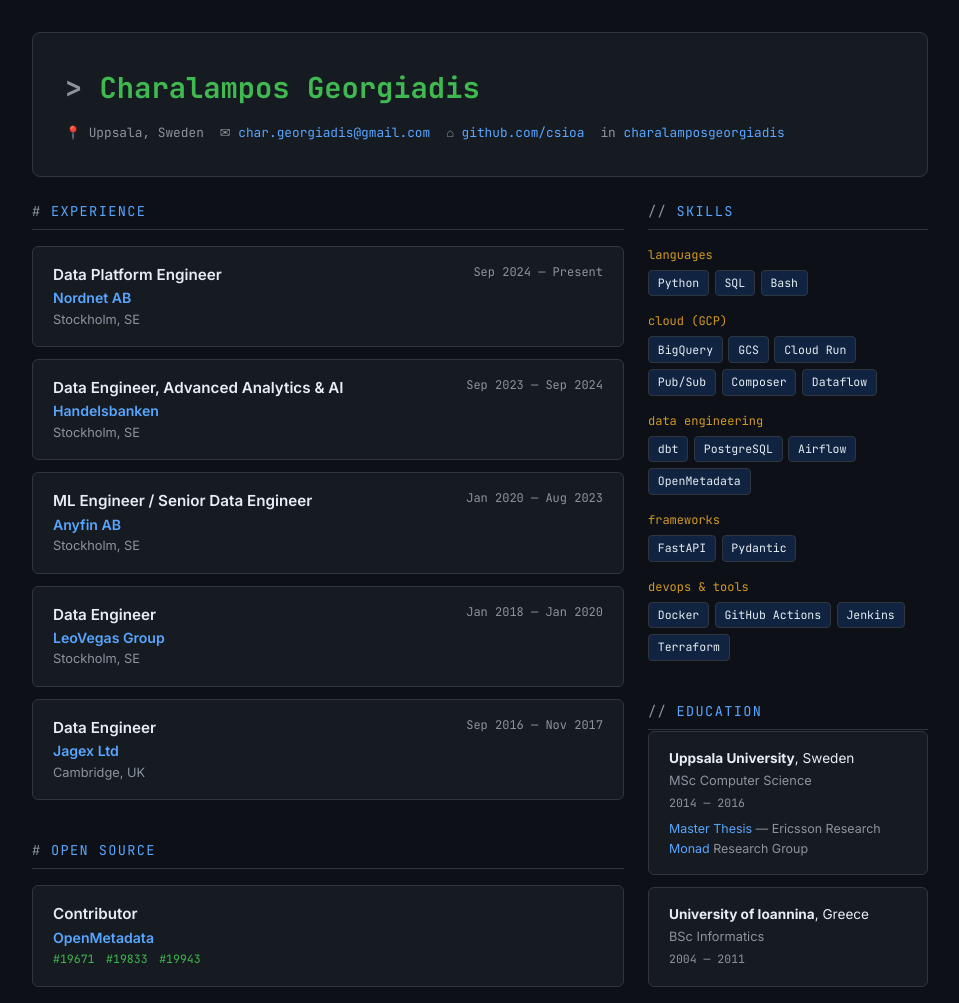
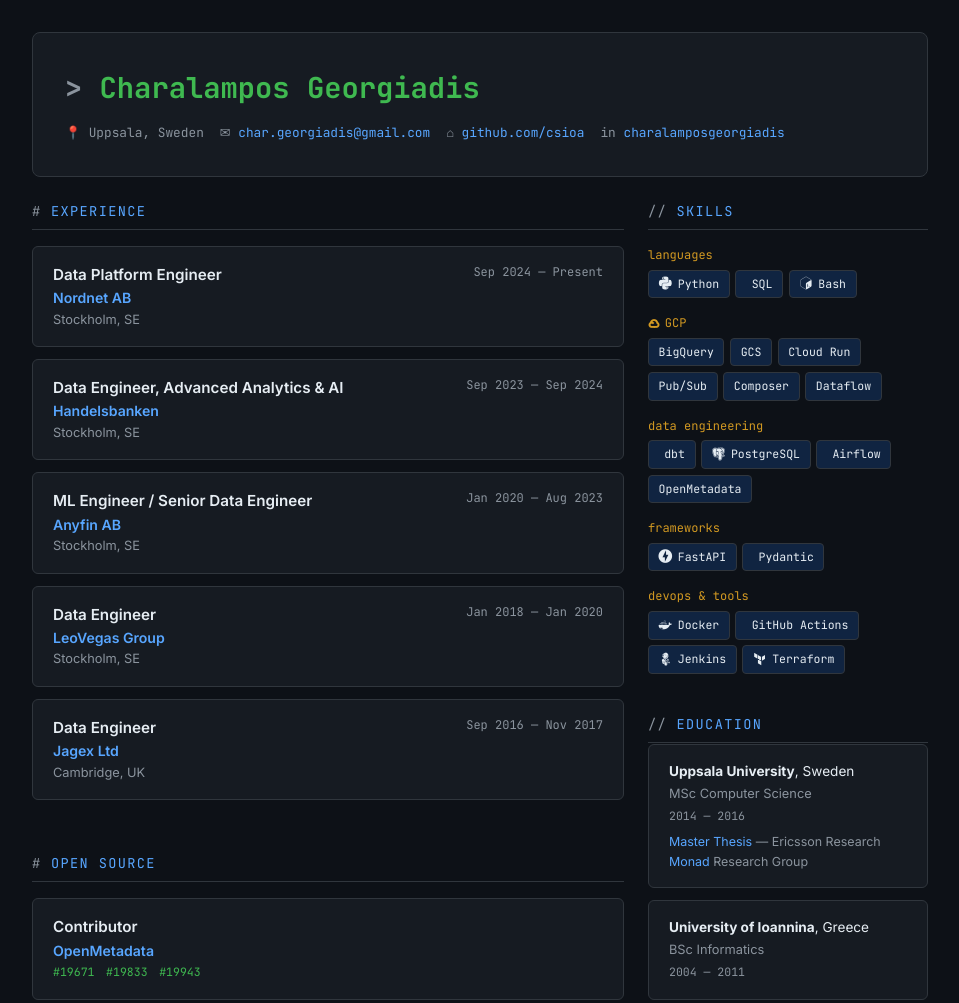
Before and after one commit to csioa/cgcv, a plain HTML site: page index.html in a window 1280 px wide. Shown: the whole page, without its empty margins (160-1119 px from the left). Drawn offline with nearby package versions, Linux system fonts and the light colour scheme.

Commit message:
simplification

```diff
--- a/index.html
+++ b/index.html
@@ -6,6 +6,7 @@
   <title>Charalampos Georgiadis — CV</title>
   <link rel="preconnect" href="https://fonts.googleapis.com">
   <link href="https://fonts.googleapis.com/css2?family=JetBrains+Mono:wght@400;700&family=Inter:wght@400;500;600;700&display=swap" rel="stylesheet">
+  <link href="https://cdn.jsdelivr.net/gh/devicons/devicon@latest/devicon.min.css" rel="stylesheet">
   <style>
     :root {
       --bg: #0d1117;
@@ -199,6 +200,9 @@
       font-size: 0.75rem;
       color: var(--orange);
       margin-bottom: 0.3rem;
+      display: flex;
+      align-items: center;
+      gap: 0.3rem;
     }
 
     .tags {
@@ -210,12 +214,20 @@
     .tag {
       font-family: var(--mono);
       font-size: 0.72rem;
-      padding: 0.2rem 0.55rem;
+      padding: 0.25rem 0.6rem;
       background: var(--accent-dim);
       border: 1px solid var(--border);
       border-radius: 4px;
       color: var(--text);
+      display: inline-flex;
+      align-items: center;
+      gap: 0.35rem;
     }
+
+    .tag i {
+      font-size: 0.85rem;
+    }
+
 
     /* ── Education ── */
     .edu-item {
@@ -406,14 +418,14 @@
         <div class="skill-group">
           <div class="skill-label">languages</div>
           <div class="tags">
-            <span class="tag">Python</span>
-            <span class="tag">SQL</span>
-            <span class="tag">Bash</span>
+            <span class="tag"><i class="devicon-python-plain"></i> Python</span>
+            <span class="tag"><i class="devicon-azuresqldatabase-plain"></i> SQL</span>
+            <span class="tag"><i class="devicon-bash-plain"></i> Bash</span>
           </div>
         </div>
 
         <div class="skill-group">
-          <div class="skill-label">cloud (GCP)</div>
+          <div class="skill-label"><i class="devicon-googlecloud-plain"></i> GCP</div>
           <div class="tags">
             <span class="tag">BigQuery</span>
             <span class="tag">GCS</span>
@@ -427,9 +439,9 @@
         <div class="skill-group">
           <div class="skill-label">data engineering</div>
           <div class="tags">
-            <span class="tag">dbt</span>
-            <span class="tag">PostgreSQL</span>
-            <span class="tag">Airflow</span>
+            <span class="tag"><i class="devicon-dbt-plain"></i> dbt</span>
+            <span class="tag"><i class="devicon-postgresql-plain"></i> PostgreSQL</span>
+            <span class="tag"><i class="devicon-apacheairflow-plain"></i> Airflow</span>
             <span class="tag">OpenMetadata</span>
           </div>
         </div>
@@ -437,18 +449,18 @@
         <div class="skill-group">
           <div class="skill-label">frameworks</div>
           <div class="tags">
-            <span class="tag">FastAPI</span>
-            <span class="tag">Pydantic</span>
+            <span class="tag"><i class="devicon-fastapi-plain"></i> FastAPI</span>
+            <span class="tag"><i class="devicon-pydantic-plain"></i> Pydantic</span>
           </div>
         </div>
 
         <div class="skill-group">
           <div class="skill-label">devops &amp; tools</div>
           <div class="tags">
-            <span class="tag">Docker</span>
-            <span class="tag">GitHub Actions</span>
-            <span class="tag">Jenkins</span>
-            <span class="tag">Terraform</span>
+            <span class="tag"><i class="devicon-docker-plain"></i> Docker</span>
+            <span class="tag"><i class="devicon-githubactions-plain"></i> GitHub Actions</span>
+            <span class="tag"><i class="devicon-jenkins-plain"></i> Jenkins</span>
+            <span class="tag"><i class="devicon-terraform-plain"></i> Terraform</span>
           </div>
         </div>
       </section>
```
